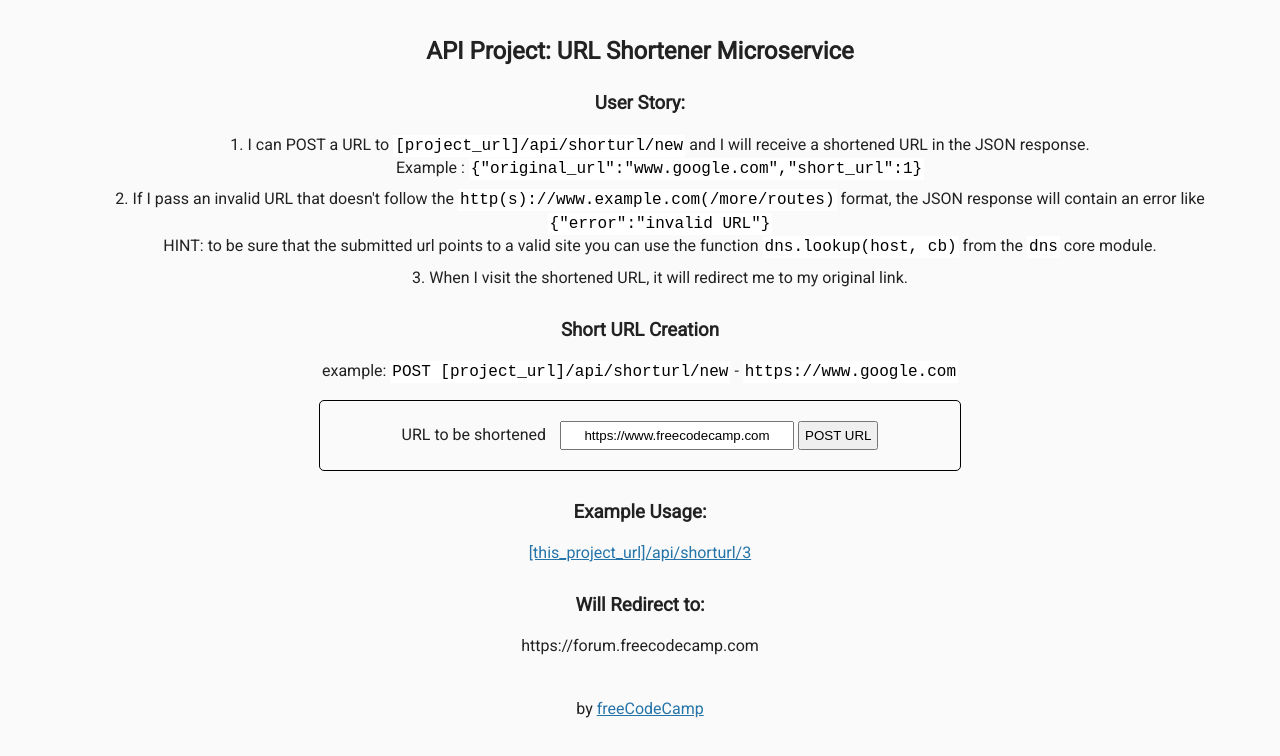
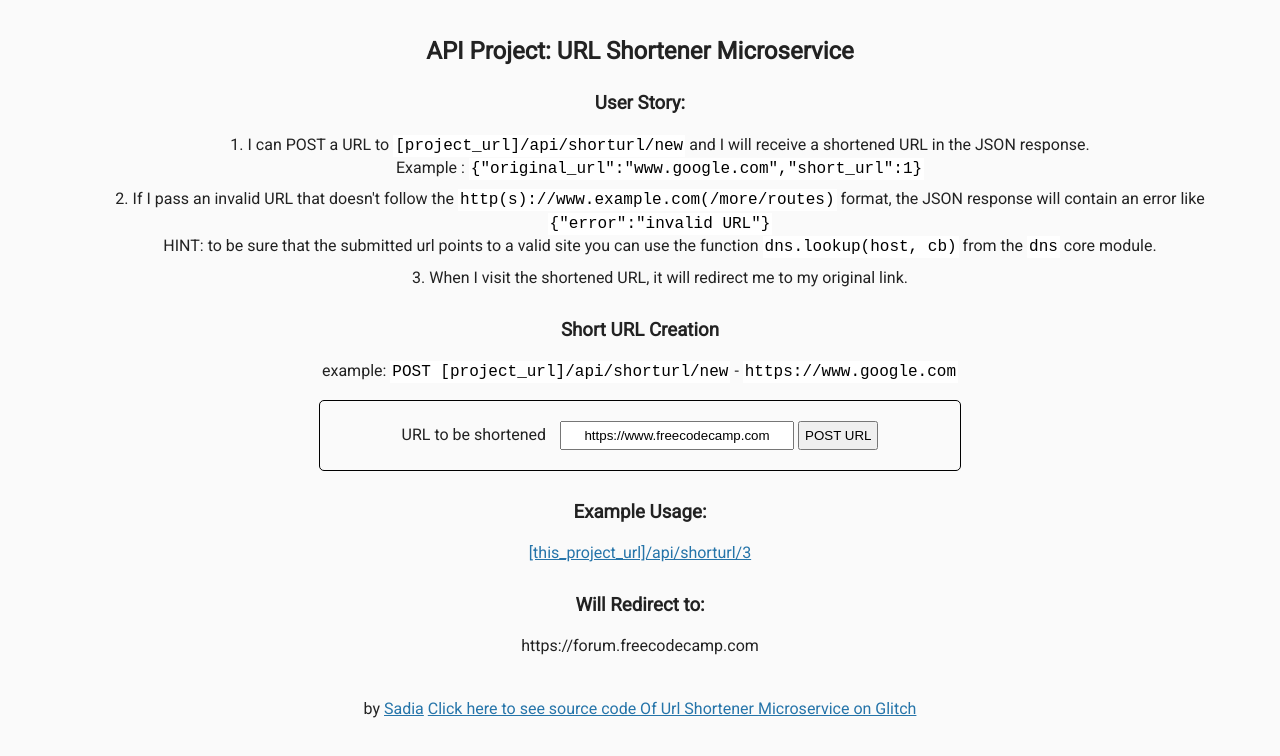
Before and after one commit to SadiaWaleem/url_shortener_microservice, a website: page views/index.html in a window 1280 px wide. Drawn offline with Linux system fonts and the light colour scheme.

Commit message:
👵🚘 Updated with Glitch

```diff
--- a/views/index.html
+++ b/views/index.html
@@ -39,7 +39,8 @@
       </div>
       <div class="footer">
         <p>
-          by <a href="http://www.freecodecamp.com">freeCodeCamp</a>
+          by <a href="https://github.com/SadiaWaleem/url_shortener_microservice">Sadia</a>
+          <a href="https://glitch.com/edit/#!/button-stick">Click here to see source code Of Url Shortener Microservice on Glitch</a>
         </p>
       </div>
    </body>
```
Also changed, not shown: README.md.
